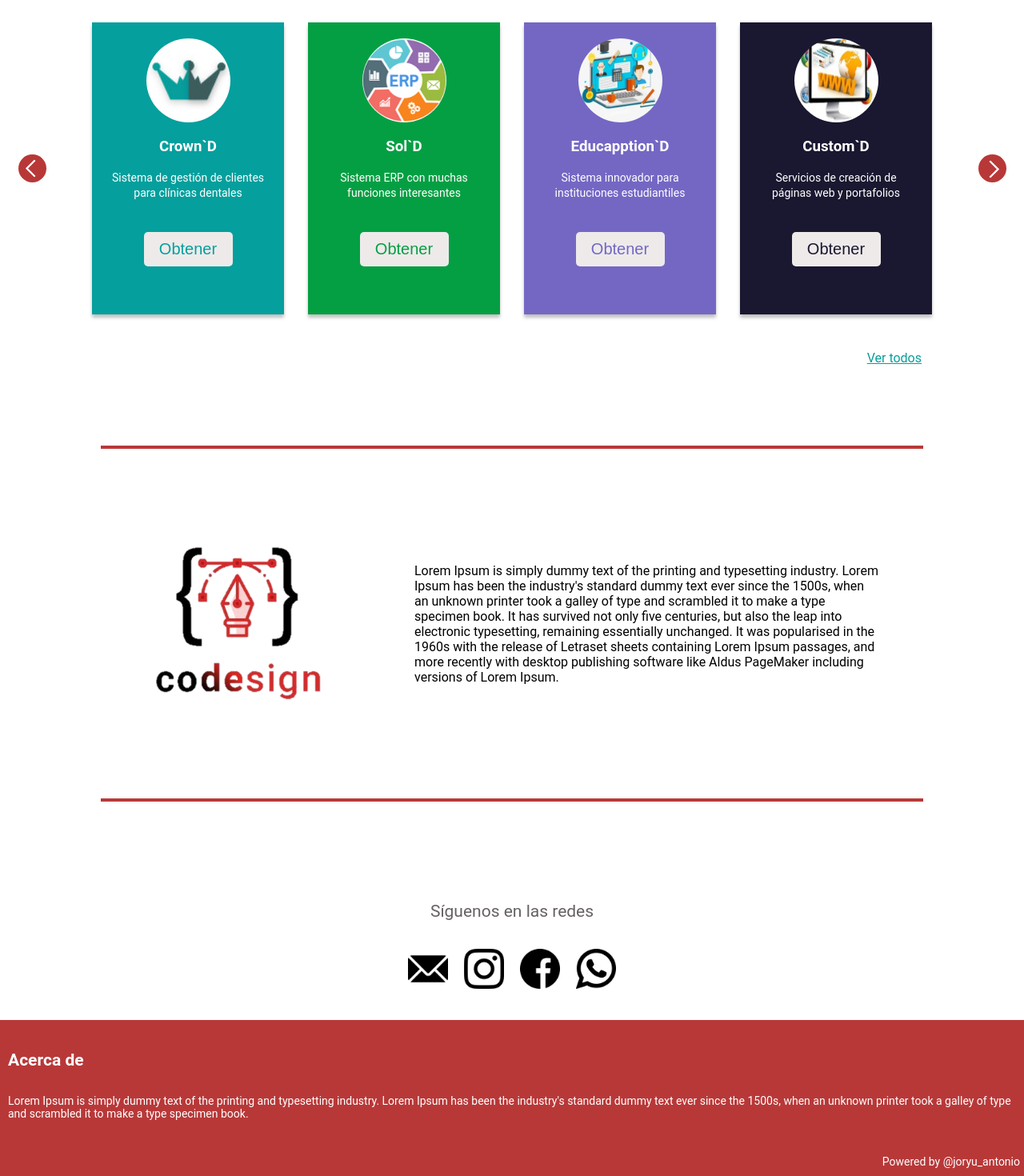
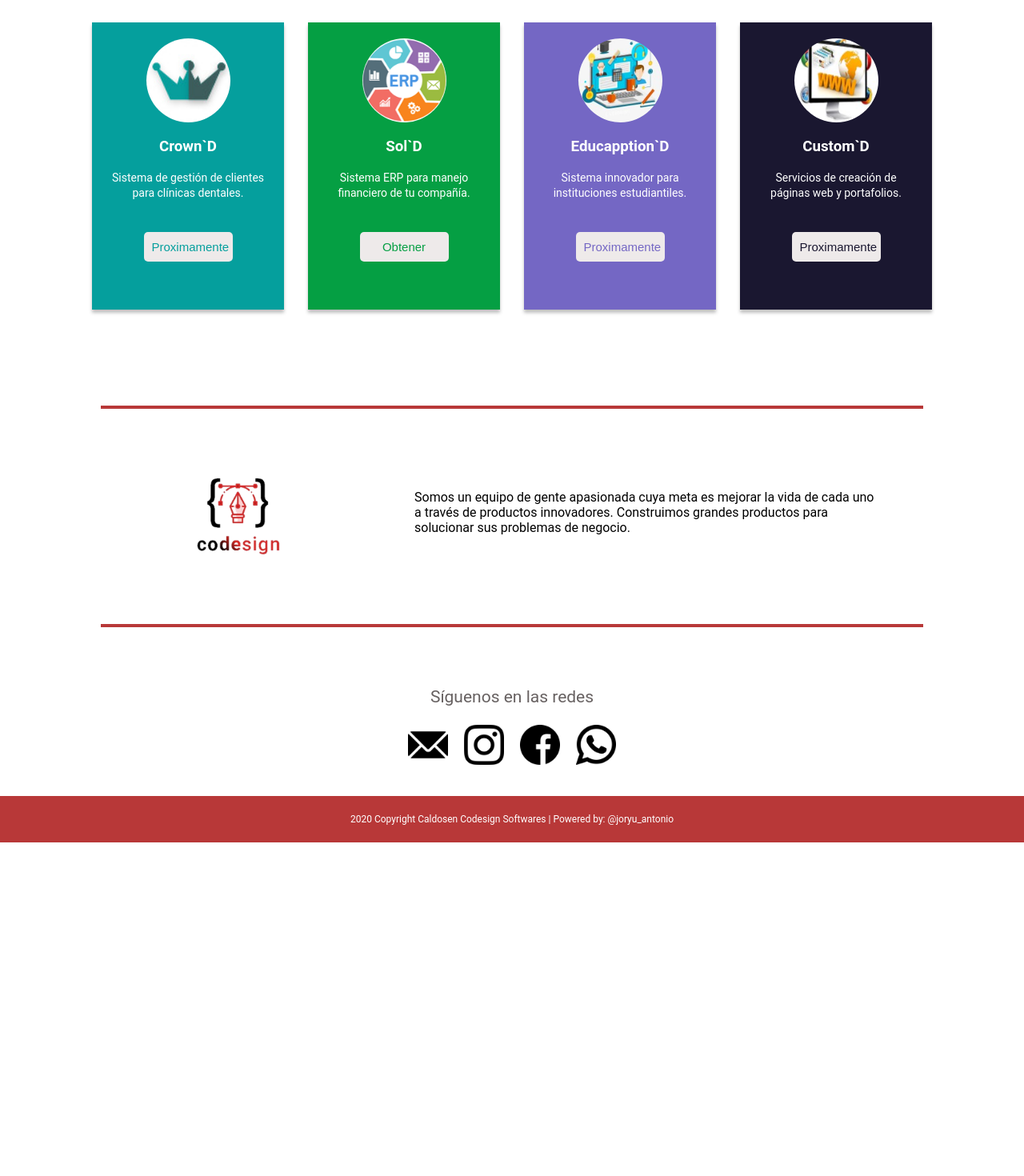
Before and after one commit to LyleDylandy/CDS, a plain HTML site: page index.html in a window 1280 px wide. Shown: the part 683-2153 px from the top of the page at 80% size. After the commit the page ends 1736 px from the top, so only its background shows below. Drawn offline with Linux system fonts and the light colour scheme.

Commit message:
Add files via upload

```diff
--- a/estilos.css
+++ b/estilos.css
@@ -228,7 +228,13 @@ header{
   cursor: pointer;
   margin: 40px 0;
   background-color: #EEEAEA;
-  font-size: 20px;
+  font-size: 15px;
+  outline: none;
+}
+
+.main_button:active{
+  transition: 0.1s;
+  transform: scale(0.8);
 }
 
 .content span{
@@ -236,20 +242,23 @@ header{
 }
 
 .seemore{
-  display: flex;
-  justify-content: flex-end;
-  width: 90%;
+  display: none;
+  /* display: grid;
+  grid-template-columns: 8% 1fr 8%;
+  grid-template-areas: '. seemore .' */
 }
 
 .seemore a{
+  grid-area: seemore;
   color: #059F9D;
+  justify-self: right;
 }
 
 .line{
   display: flex;
   justify-content: center;
   align-items: center;
-  height: 204px;
+  height: 154px;
 }
 
 canvas{
@@ -265,9 +274,6 @@ canvas{
 }
 
 .description{
-  display: flex;
-  justify-content: center;
-  align-items: center;
   padding: 10px;
   grid-area: desc;
 }
@@ -275,12 +281,13 @@ canvas{
 .aboutus img{
   grid-area: logo;
   height: 100%;
-  width: 100%;
+  width: 50%;
+  justify-self: center;
 }
 
 .contacts{
   display: grid;
-  grid-template-rows: 1fr 1fr 25px;
+  grid-template-rows: 0.5fr 1fr 25px;
   grid-template-areas: 'contact'
                        'media';
 }
@@ -289,7 +296,6 @@ canvas{
   grid-area: contact;
   display: flex;
   justify-content: center;
-  align-items: center;
 }
 
 .contact span{
@@ -299,24 +305,7 @@ canvas{
 
 .media{
   grid-area: media;
-}
-
-.footer{
-  background-color: #B83838;
-  height: 195px;
-  display: grid;
-  grid-template-columns: 1fr 1.5fr;
-  grid-template-areas: ' history history'
-                        '. special';
-  align-items: center;
-  color: #FFFFFF;
-  font-size: 14px;
-}
-
-.media{
-  grid-area: media;
   display: flex;
-  align-items: center;
   justify-content: center;
 }
 
@@ -326,23 +315,24 @@ canvas{
   padding: 10px;
 }
 
+.footer{
+  background-color: #B83838;
+  display: flex;
+  justify-content: center;
+  align-items: center;
+  color: #FFFFFF;
+  font-size: 12px;
+  padding: 10px;
+}
+
 .history{
   grid-area: history;
   display: flex;
   flex-direction: column;
   justify-content: center;
-  padding: 10px;
 }
 
-.special{
-  grid-area: special;
-  display: flex;
-  justify-content: flex-end;
-  align-items: center;
-}
-
-.special a{
-  padding-right: 5px;
+.history a{
   text-decoration: none;
   color: #FFFFFF;
 }
@@ -378,25 +368,16 @@ canvas{
 
   .aboutus{
     grid-template-columns: 1fr;
-    grid-template-rows: 1fr 1fr;
+    grid-template-rows: 0.5fr 1fr;
     grid-template-areas: 'logo'
                          'desc';
+    padding: 10px;
   }
 
   .aboutus img{
-    height: 75%;
-    width: 75%;
+    width: 30%;
     justify-self: center;
     align-self: center;
-  }
-
-  .footer{
-    height: auto;
-    grid-template-rows: 50px 1fr 0.2fr;
-    grid-template-columns: 1fr;
-    grid-template-areas: 'media'
-                         'history'
-                         'special';
   }
 
   .media img{
@@ -404,4 +385,7 @@ canvas{
     width: 25px;
   }
 
+  .footer{
+    font-size: 10px;
+  }
 }
--- a/index.html
+++ b/index.html
@@ -14,9 +14,9 @@
     <p>CODESIGN</p>
   </div>
   <div class="header">
-    <a href="">Inicio</a>
-    <a id="prod" href="#products">Servicios</a>
-    <a href="">Nosotros</a>
+    <a href="#">Inicio</a>
+    <a href="#products">Servicios</a>
+    <a href="#aboutus">Nosotros</a>
   </div>
 </header>
 
@@ -39,12 +39,12 @@
 </div>
 
   <div id="products" class="products">
-    <div class="left">
+    <!-- <div class="left">
       <a href="" class="arrow">
         <canvas class="up"></canvas>
         <canvas class="down"></canvas>
       </a>
-    </div>
+    </div> -->
 
     <div class="product_details">
     <div class="product prdcrownd">
@@ -52,9 +52,9 @@
         <div class="image_content crownd">
         </div>
         <h3>Crown`D</h3>
-        <span>Sistema de gestión de clientes para clínicas dentales</span>
+        <span>Sistema de gestión de clientes para clínicas dentales.</span>
         <a href="#">
-          <button style="color:#059F9D" class="main_button">Obtener</button>
+          <button style="color:#059F9D" class="main_button">Proximamente</button>
         </a>
       </div>
     </div>
@@ -63,8 +63,8 @@
         <div class="image_content sold">
         </div>
         <h3>Sol`D</h3>
-        <span>Sistema ERP con muchas funciones interesantes</span>
-        <a href="#">
+        <span>Sistema ERP para manejo financiero de tu compañía.</span>
+        <a href="http://sold.codesignrd.com/" target="_blank">
           <button style="color:#059F43" class="main_button">Obtener</button>
         </a>
       </div>
@@ -74,9 +74,9 @@
       <div class="image_content educapp">
       </div>
       <h3>Educapption`D</h3>
-      <span>Sistema innovador para instituciones estudiantiles</span>
+      <span>Sistema innovador para instituciones estudiantiles.</span>
       <a href="#">
-        <button style="color:#7467C4" class="main_button">Obtener</button>
+        <button style="color:#7467C4" class="main_button">Proximamente</button>
       </a>
     </div>
   </div>
@@ -85,20 +85,20 @@
       <div class="image_content custom">
       </div>
       <h3>Custom`D</h3>
-      <span>Servicios de creación de páginas web y portafolios</span>
+      <span>Servicios de creación de páginas web y portafolios.</span>
       <a href="#">
-        <button style="color:#1A1730" class="main_button">Obtener</button>
+        <button style="color:#1A1730" class="main_button">Proximamente</button>
       </a>
     </div>
   </div>
 </div>
 
-<div class="right">
+<!-- <div class="right">
   <a href="#" class="arrow">
     <canvas class="down2"></canvas>
     <canvas class="up2"></canvas>
   </a>
-  </div>
+  </div> -->
 </div>
 
   <div class="seemore">
@@ -109,10 +109,10 @@
   <canvas></canvas>
 </div>
 
-<div class="aboutus">
+<div id="aboutus" class="aboutus">
     <img src="cds.png">
   <div class="description">
-    <p>Lorem Ipsum is simply dummy text of the printing and typesetting industry. Lorem Ipsum has been the industry's standard dummy text ever since the 1500s, when an unknown printer took a galley of type and scrambled it to make a type specimen book. It has survived not only five centuries, but also the leap into electronic typesetting, remaining essentially unchanged. It was popularised in the 1960s with the release of Letraset sheets containing Lorem Ipsum passages, and more recently with desktop publishing software like Aldus PageMaker including versions of Lorem Ipsum.</p>
+    <p>Somos un equipo de gente apasionada cuya meta es mejorar la vida de cada uno a través de productos innovadores. Construimos grandes productos para solucionar sus problemas de negocio.</p>
   </div>
 </div>
 
@@ -125,22 +125,17 @@
       <span>Síguenos en las redes</span>
     </div>
     <div class="media">
-      <a href="" target="_blank"><img src="mail.png"></a>
+      <a href="mailto:info@codesign.com" target="_blank"><img src="mail.png"></a>
       <a href="https://www.instagram.com/codesign_rd/?igshid=cquoji2qof02" target="_blank"><img src="insta.png"></a>
-      <a href="" target="_blank"><img src="fb.png"></a>
+      <a href="https://www.facebook.com/Caldosen-Codesign-Softwares-110948690540918/" target="_blank"><img src="fb.png"></a>
       <a href="https://wa.me/18299871930" target="_blank"><img src="ws.png"></a>
     </div>
 </div>
 
 <footer class="footer">
 <div class="history">
-  <h2>Acerca de</h2>
-  <p>Lorem Ipsum is simply dummy text of the printing and typesetting industry. Lorem Ipsum has been the industry's standard dummy text ever since the 1500s, when an unknown printer took a galley of type and scrambled it to make a type specimen book.</p>
-</div>
-<div class="special">
-  <a href="https://instagram.com/joryu_antonio?igshid=ktbkvloq3fg8" target="_blank">Powered by @joryu_antonio</a>
+  <p>2020 Copyright Caldosen Codesign Softwares | Powered by: <a href="https://instagram.com/joryu_antonio?igshid=ktbkvloq3fg8" target="_blank">@joryu_antonio</a></p>
 </div>
 </footer>
-
 </body>
 </html>
```
